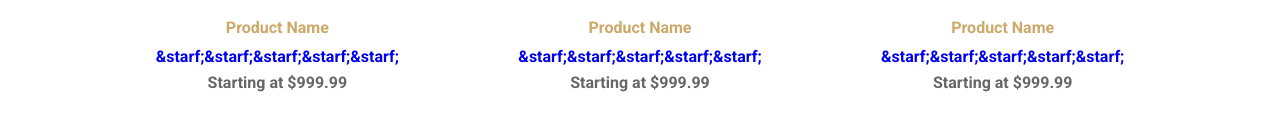
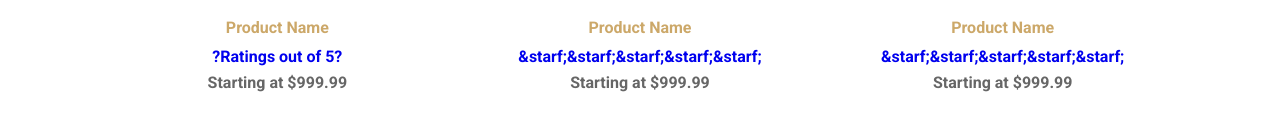
Before and after one commit to jpatrick7926/J-Comm, a React app: page / in a window 1280 px wide. Shown: the part 2083-2217 px from the top of the page. Built offline with nearby package versions, Linux system fonts and the light colour scheme; the HTML template or start-up script is replaced by a standard one.

Commit message:
adding final touches before merge

```diff
--- a/src/components/main/featured/Featured.jsx
+++ b/src/components/main/featured/Featured.jsx
@@ -17,9 +17,9 @@ const Featured = () => {
               <div className="featured-name">
                 <b>Product Name</b>
               </div>
+              {/* Rating system doesn't work yet. Still TBD */}
               <div className="featured-rating">
-                {/* Still need consider the rating system */}
-                <p>&starf;&starf;&starf;&starf;&starf;</p>
+                <p>?Ratings out of 5?</p>
               </div>
               <div className="featured-price">
                 <p>Starting at $999.99</p>
```
